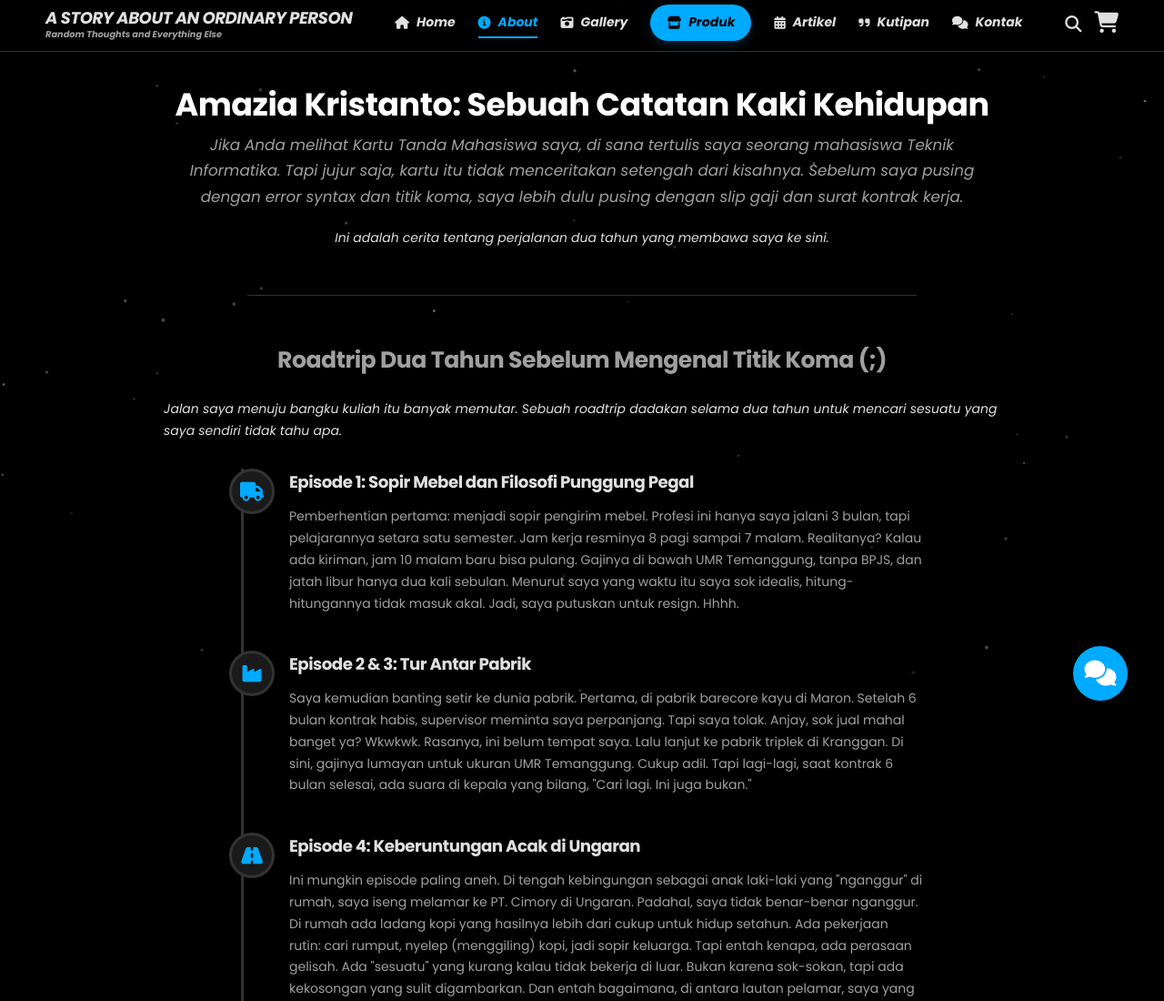
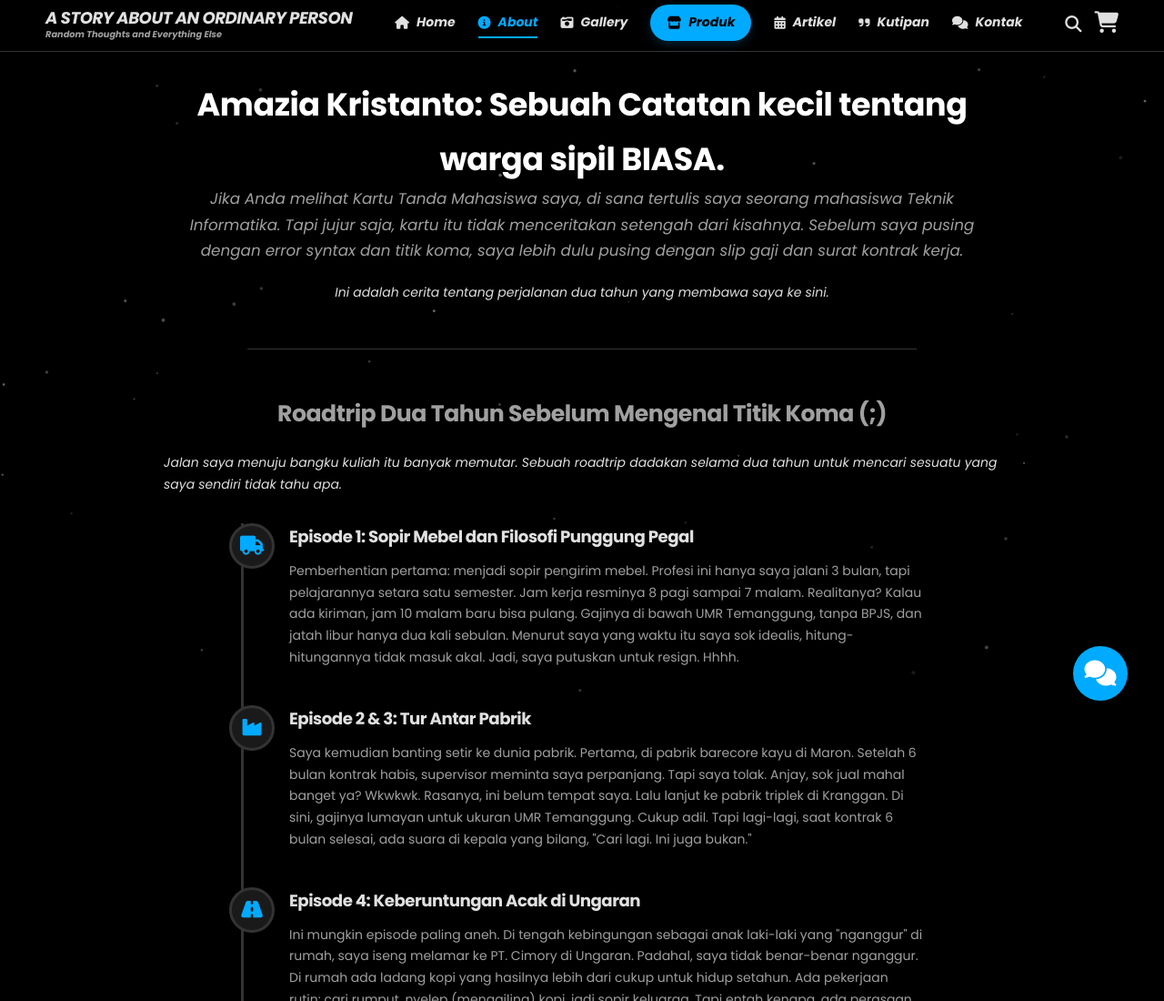
Before and after one commit to 03Web/my-personal-blog-random-thought-and-everything-else, a website: page about.html in a window 1280 px wide. Shown: the top 1100 px of the page at 91% size. Drawn offline with nearby package versions, Linux system fonts and the light colour scheme; sample sign-in values are in the browser's storage.

Commit message:
upadae warga sipil

```diff
--- a/about.html
+++ b/about.html
@@ -29,7 +29,7 @@
     <main>
       <div class="container about-page">
         <section class="animate-on-scroll">
-          <h2>Amazia Kristanto: Sebuah Catatan Kaki Kehidupan</h2>
+          <h2>Amazia Kristanto: Sebuah Catatan kecil tentang warga sipil BIASA.</h2>
           <p class="about-subtitle">
             Jika Anda melihat Kartu Tanda Mahasiswa saya, di sana tertulis saya
             seorang mahasiswa Teknik Informatika. Tapi jujur saja, kartu itu
```
